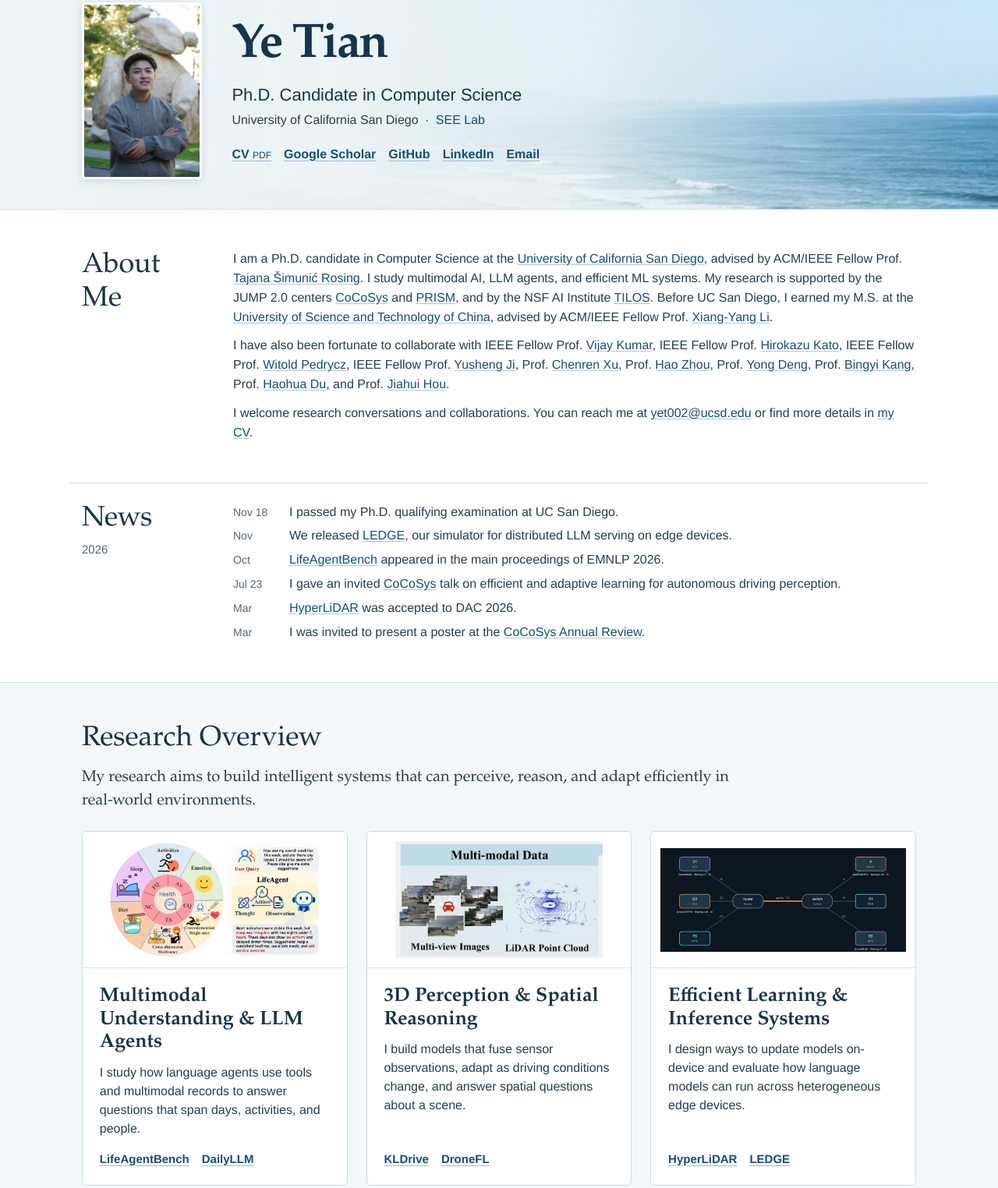
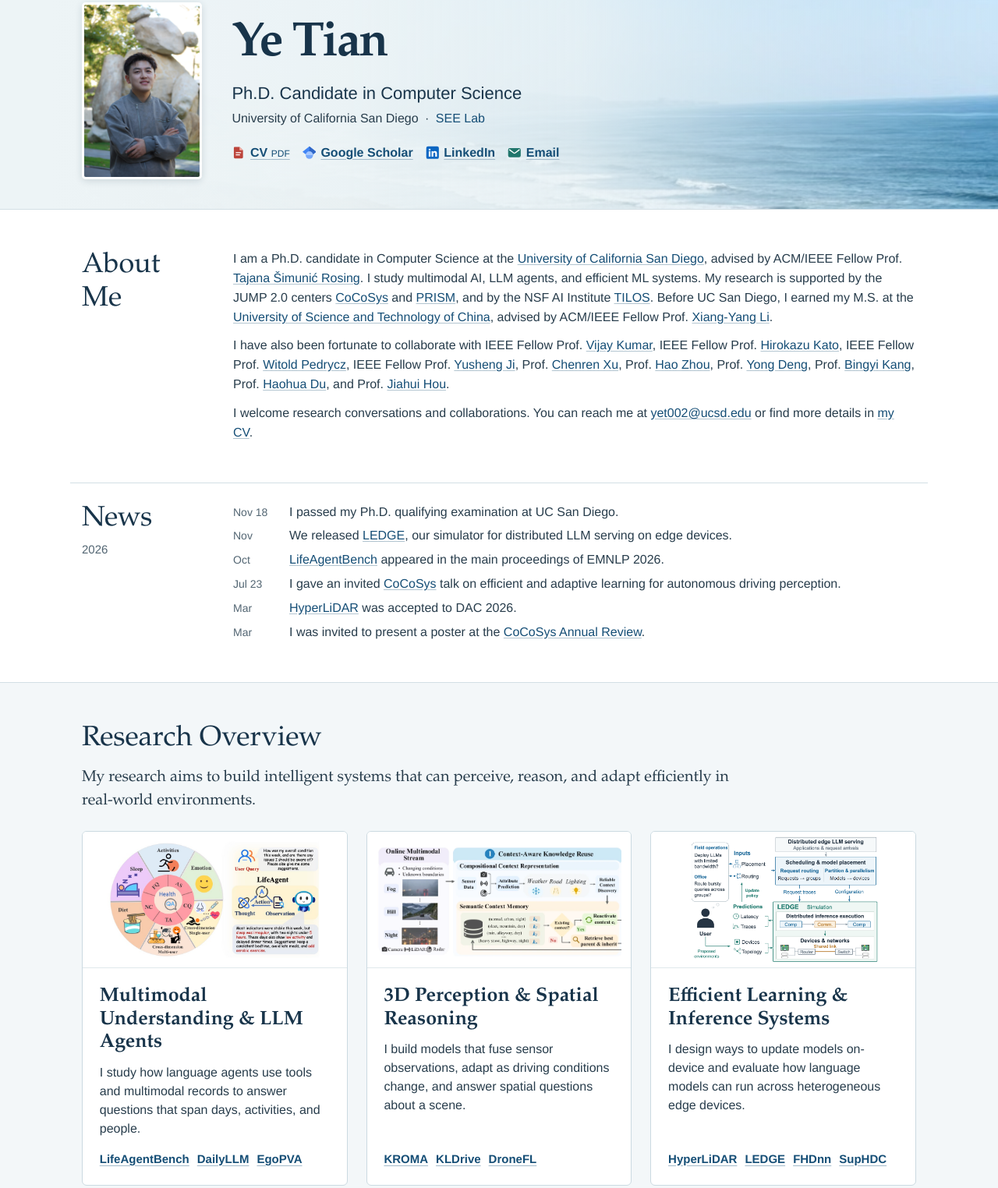
Before and after one commit to YeTianUCSD/yetianucsd.github.io, a plain HTML site: page index.html in a window 1280 px wide. Shown: the part 93-1617 px from the top of the page at 78% size. Drawn offline with Linux system fonts and the light colour scheme.

Commit message:
Include KROMA and EgoPVA and refine the research overview

```diff
--- a/css/main.css
+++ b/css/main.css
@@ -138,6 +138,19 @@ main [id], #site-menu {
   margin-top: 19px;
 }
 
+.profile-links a {
+  display: inline-flex;
+  align-items: center;
+  gap: .38em;
+  white-space: nowrap;
+}
+
+.profile-links svg {
+  flex: none;
+  width: 1.1em;
+  height: 1.1em;
+}
+
 .profile-links a, .research-projects a, .paper-links a {
   font-weight: 600;
   text-decoration: underline;
@@ -274,6 +287,11 @@ main [id], #site-menu {
   object-fit: contain;
 }
 
+.research-art.image-popup-no-margins {
+  padding: 5px;
+  cursor: zoom-in;
+}
+
 .research-card-body {
   display: flex;
   flex: 1;
@@ -298,6 +316,7 @@ main [id], #site-menu {
 }
 
 .research-projects {
+  column-gap: 10px;
   margin-top: auto;
   font-size: 15px;
 }
--- a/index.html
+++ b/index.html
@@ -66,11 +66,46 @@
           <p class="profile-role">Ph.D. Candidate in Computer Science</p>
           <p class="profile-affiliation">University of California San Diego <span aria-hidden="true">·</span> <a href="https://seelab.ucsd.edu/">SEE Lab</a></p>
           <ul class="profile-links">
-            <li><a href="Ye_Tian_CV_UCSD.pdf">CV <span class="file-type">PDF</span></a></li>
-            <li><a href="https://scholar.google.com/citations?hl=en&amp;user=P3hRr2wAAAAJ&amp;view_op=list_works&amp;sortby=pubdate">Google Scholar</a></li>
-            <li><a href="https://github.com/YeTianUCSD">GitHub</a></li>
-            <li><a href="https://www.linkedin.com/in/ye-tian-074ba02a8/">LinkedIn</a></li>
-            <li><a href="mailto:yet002@ucsd.edu">Email</a></li>
+            <li>
+              <a href="Ye_Tian_CV_UCSD.pdf">
+                <svg viewBox="0 0 24 24" width="20" height="20" aria-hidden="true" focusable="false">
+                  <path fill="#bc443b" d="M5 2h9l6 6v12a2 2 0 0 1-2 2H6a2 2 0 0 1-2-2V4a2 2 0 0 1 1-2Z"/>
+                  <path fill="#f4b2a9" d="M14 2v6h6Z"/>
+                  <path d="M8 12h8m-8 4h6" fill="none" stroke="#fff" stroke-width="1.7" stroke-linecap="round"/>
+                </svg>
+                <span>CV <span class="file-type">PDF</span></span>
+              </a>
+            </li>
+            <li>
+              <a href="https://scholar.google.com/citations?hl=en&amp;user=P3hRr2wAAAAJ&amp;view_op=list_works&amp;sortby=pubdate">
+                <svg viewBox="0 0 24 24" width="20" height="20" aria-hidden="true" focusable="false">
+                  <path fill="#4285f4" d="M12 1 0 10.5 12 20l12-9.5Z"/>
+                  <path fill="#3067c6" d="M12 1v19l12-9.5Z"/>
+                  <circle cx="12" cy="16.5" r="6.5" fill="#75a7fa"/>
+                  <path fill="#a5c7ff" d="M5.5 16.5a6.5 6.5 0 0 1 13 0Z"/>
+                </svg>
+                <span>Google Scholar</span>
+              </a>
+            </li>
+            <li>
+              <a href="https://www.linkedin.com/in/ye-tian-074ba02a8/">
+                <svg viewBox="0 0 24 24" width="20" height="20" aria-hidden="true" focusable="false">
+                  <rect x="1" y="1" width="22" height="22" rx="3" fill="#0a66c2"/>
+                  <circle cx="6.8" cy="6.8" r="1.7" fill="#fff"/>
+                  <path fill="#fff" d="M5.3 9.6h3v9.6h-3zm5 0h2.9v1.3c.6-1 1.7-1.6 3-1.6 2.4 0 3.5 1.4 3.5 4.1v5.8h-3v-5.3c0-1.4-.5-2.1-1.6-2.1-1.2 0-1.8.8-1.8 2.3v5.1h-3Z"/>
+                </svg>
+                <span>LinkedIn</span>
+              </a>
+            </li>
+            <li>
+              <a href="mailto:yet002@ucsd.edu">
+                <svg viewBox="0 0 24 24" width="20" height="20" aria-hidden="true" focusable="false">
+                  <rect x="1" y="4" width="22" height="16" rx="3" fill="#21766c"/>
+                  <path d="m3.5 7 7.4 5.7a1.8 1.8 0 0 0 2.2 0L20.5 7" fill="none" stroke="#fff" stroke-width="1.8" stroke-linecap="round" stroke-linejoin="round"/>
+                </svg>
+                <span>Email</span>
+              </a>
+            </li>
           </ul>
         </div>
       </div>
@@ -125,25 +160,27 @@
               <ul class="research-projects">
                 <li><a href="#paper-lifeagentbench">LifeAgentBench</a></li>
                 <li><a href="#paper-dailyllm">DailyLLM</a></li>
+                <li><a href="#paper-egopva">EgoPVA</a></li>
               </ul>
             </div>
           </article>
           <article class="research-card">
             <a class="research-art" href="#pub-spatial" aria-label="Browse papers in 3D Perception &amp; Spatial Reasoning">
-              <img src="images/overview-spatial.webp" loading="lazy" alt="Multi-view camera images and a LiDAR point cloud from the KLDrive system overview.">
+              <img src="images/kroma-context-reuse.webp" loading="lazy" alt="KROMA retrieves detector states for different weather, lighting, and road conditions.">
             </a>
             <div class="research-card-body">
               <h3><a href="#pub-spatial">3D Perception &amp; Spatial Reasoning</a></h3>
               <p>I build models that fuse sensor observations, adapt as driving conditions change, and answer spatial questions about a scene.</p>
               <ul class="research-projects">
+                <li><a href="#paper-kroma">KROMA</a></li>
                 <li><a href="#paper-kldrive">KLDrive</a></li>
                 <li><a href="#paper-dronefl">DroneFL</a></li>
               </ul>
             </div>
           </article>
           <article class="research-card">
-            <a class="research-art" href="#pub-systems" aria-label="Browse papers in Efficient Learning &amp; Inference Systems">
-              <img src="images/overview-systems.webp" loading="lazy" alt="Six Jetson and Raspberry Pi workers connected through a router and switch in the LEDGE simulator.">
+            <a class="research-art image-popup-no-margins" href="images/ledge-system-overview.png" aria-label="Enlarge the LEDGE distributed inference diagram">
+              <img src="images/ledge-system-overview.png" width="972" height="636" loading="lazy" alt="LEDGE simulates how model placement, request routing, and shared network links affect inference latency across edge devices.">
             </a>
             <div class="research-card-body">
               <h3><a href="#pub-systems">Efficient Learning &amp; Inference Systems</a></h3>
@@ -151,6 +188,8 @@
               <ul class="research-projects">
                 <li><a href="#paper-hyperlidar">HyperLiDAR</a></li>
                 <li><a href="#paper-ledge">LEDGE</a></li>
+                <li><a href="#paper-fhdnn">FHDnn</a></li>
+                <li><a href="#paper-suphdc">SupHDC</a></li>
               </ul>
             </div>
           </article>
@@ -211,11 +250,11 @@
           </article>
 
           <article class="publication" id="paper-contextllm">
-            <a class="publication-figure image-popup-no-margins" href="images/Paper_ContexLLM.jpg" aria-label="Enlarge figure for Poster Abstract: Fine-grained Contextualized Activity Logs Generation based on Multi-Modal Sensor Data and LLM">
+            <a class="publication-figure image-popup-no-margins" href="images/Paper_ContexLLM.jpg" aria-label="Enlarge figure for Fine-grained Contextualized Activity Logs Generation based on Multi-Modal Sensor Data and LLM">
               <img src="images/Paper_ContexLLM.jpg" width="1098" height="576" loading="lazy" decoding="async" alt="ContextLLM converts spatial, motion, environmental, and physiological features into activity logs.">
             </a>
             <div class="publication-body">
-              <h4><a href="https://doi.org/10.1145/3715014.3724031">Poster Abstract: Fine-grained Contextualized Activity Logs Generation based on Multi-Modal Sensor Data and LLM</a></h4>
+              <h4><a href="https://doi.org/10.1145/3715014.3724031">Fine-grained Contextualized Activity Logs Generation based on Multi-Modal Sensor Data and LLM</a></h4>
               <p class="publication-authors"><strong>Ye Tian</strong>, Onat Gungor, Xiaofan Yu, Tajana Rosing</p>
               <p class="publication-venue">ACM SenSys 2025 · Poster</p>
               <p class="publication-summary">ContextLLM aligns mobile and wearable sensor signals and translates them into prompts for a language model that writes fine-grained activity logs.</p>
@@ -240,10 +279,34 @@
               </ul>
             </div>
           </article>
+
+          <article class="publication" id="paper-egopva">
+            <a class="publication-figure image-popup-no-margins" href="images/egopva-overview.webp" aria-label="Enlarge figure for EgoPVA: When and Where Must We Look? Benchmarking Precise Visual Attention on Egocentric AI Glasses">
+              <img src="images/egopva-examples.webp" width="753" height="286" loading="lazy" decoding="async" alt="First-person examples of precise visual attention and the two-stage detection and localization task.">
+            </a>
+            <div class="publication-body">
+              <h4>EgoPVA: When and Where Must We Look? Benchmarking Precise Visual Attention on Egocentric AI Glasses</h4>
+              <p class="publication-authors">Yuhong Zhang, <strong>Ye Tian</strong>, Guanhua Chen, Anthony L. Hu, Tiantian Xie, Ci-Jun Gao, Elina Wang, Jie Cui, Yuchen Xu, Lalith Kumar Sree Datta Sasubilli, Ying Choon Wu, Derek F. Wong, Tajana Rosing, Gert Cauwenberghs, Tzyy-Ping Jung</p>
+              <p class="publication-venue">Manuscript</p>
+              <p class="publication-summary">EgoPVA evaluates whether a vision-language model can identify the steps that require close inspection and pinpoint the object detail the wearer needs to see.</p>
+            </div>
+          </article>
         </section>
 
         <section class="publication-group" id="pub-spatial" aria-labelledby="title-spatial">
           <h3 id="title-spatial">3D Perception &amp; Spatial Reasoning</h3>
+          <article class="publication" id="paper-kroma" data-highlight>
+            <a class="publication-figure image-popup-no-margins" href="images/kroma-overview.webp" aria-label="Enlarge figure for KROMA: Knowledge-Retaining Online Multimodal Adaptation for 3D Object Detection in Changing Driving Conditions">
+              <img src="images/kroma-context-reuse.webp" width="793" height="366" loading="lazy" decoding="async" alt="Camera, LiDAR, and radar observations feed context discovery, detector adaptation, and selective state retention.">
+            </a>
+            <div class="publication-body">
+              <h4>KROMA: Knowledge-Retaining Online Multimodal Adaptation for 3D Object Detection in Changing Driving Conditions</h4>
+              <p class="publication-authors"><strong>Ye Tian</strong>, Md Mizanur Rahaman Nayan, Quanling Zhao, Tianqi Zhang, Flavio Ponzina, Azad Naeemi, Tajana Rosing</p>
+              <p class="publication-venue">Manuscript</p>
+              <p class="publication-summary">KROMA adapts a camera–LiDAR–radar detector as weather, roads, and lighting change. Retrieving earlier detector states when a context returns improved 3D average precision at IoU 0.5 by 9.92 percentage points over the strongest baseline across ten K-Radar driving conditions.</p>
+            </div>
+          </article>
+
           <article class="publication" id="paper-kldrive" data-highlight>
             <a class="publication-figure image-popup-no-margins" href="images/Paper_KLDrive.jpg" aria-label="Enlarge figure for KLDrive: Fine-Grained 3D Scene Reasoning for Autonomous Driving based on Knowledge Graph">
               <img src="images/Paper_KLDrive.jpg" width="714" height="524" loading="lazy" decoding="async" alt="KLDrive combines multi-view cameras and LiDAR into a scene graph for a tool-using language model.">
```
Also changed, not shown: images/egopva-examples.webp (added), images/egopva-overview.webp (added), images/kroma-context-reuse.webp (added), images/kroma-overview.webp (added), images/ledge-system-overview.png (added), images/overview-spatial.webp (deleted), images/overview-systems.webp (deleted).
